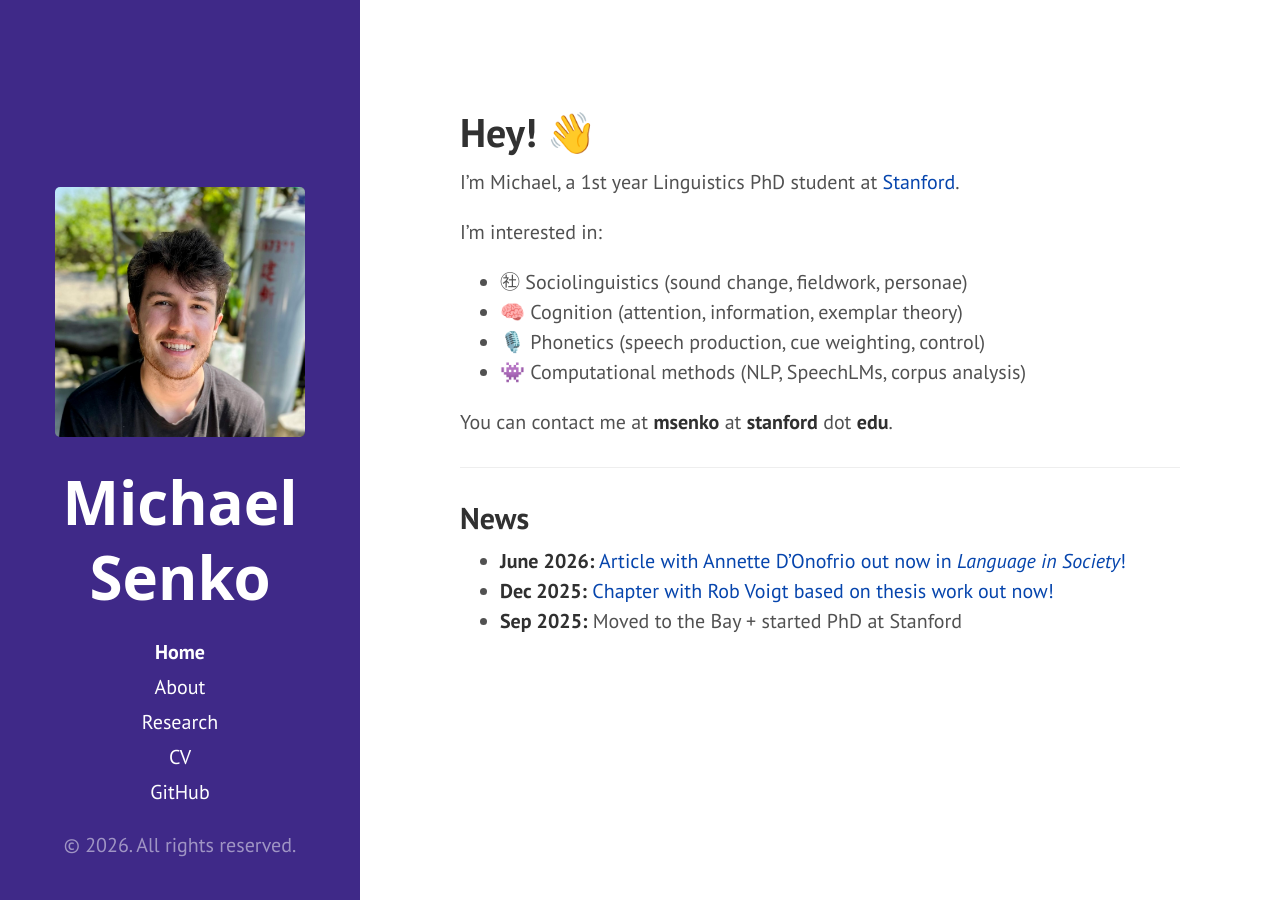
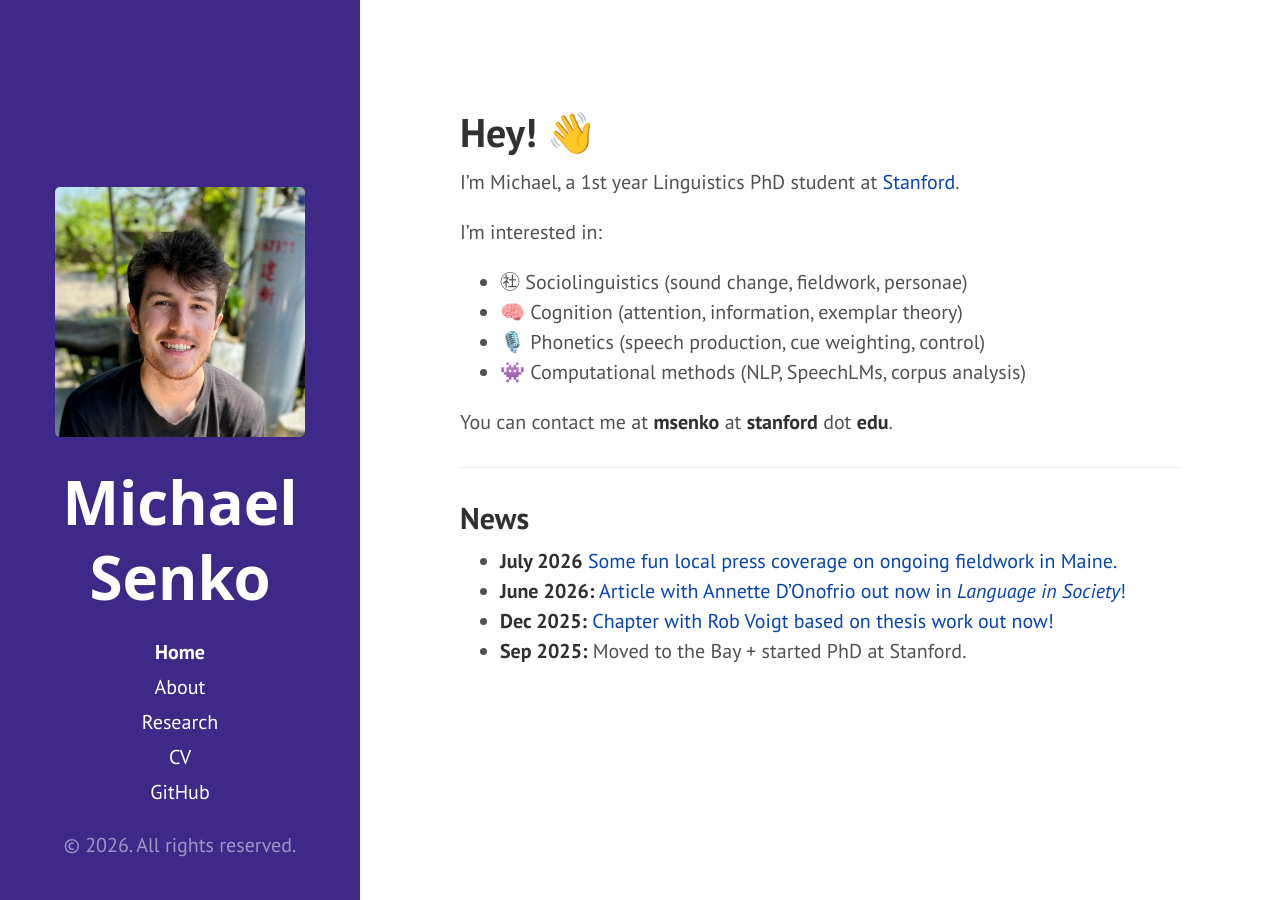
Before and after one commit to msenko1/msenko1.github.io, a Jekyll site: the page built from index.md, in a window 1280 px wide. Built offline with Jekyll 4.4.1, drawn with Linux system fonts in a browser that asks for light colours.

Commit message:
add news article

```diff
--- a/index.md
+++ b/index.md
@@ -20,6 +20,7 @@ You can contact me at **msenko** at **stanford** dot **edu**.
 ---
 
 ## News
+- **July 2026** [Some fun local press coverage on ongoing fieldwork in Maine.](https://www.risingtide.media/news1/stanford-researcher-studying-maine-accent-072826)
 - **June 2026:** [Article with Annette D'Onofrio out now in *Language in Society*!](https://doi.org/10.1017/S0047404526102371)
 - **Dec 2025:** [Chapter with Rob Voigt based on thesis work out now!](https://doi.org/10.1515/9783111351568-019)
-- **Sep 2025:** Moved to the Bay + started PhD at Stanford
+- **Sep 2025:** Moved to the Bay + started PhD at Stanford.
```
